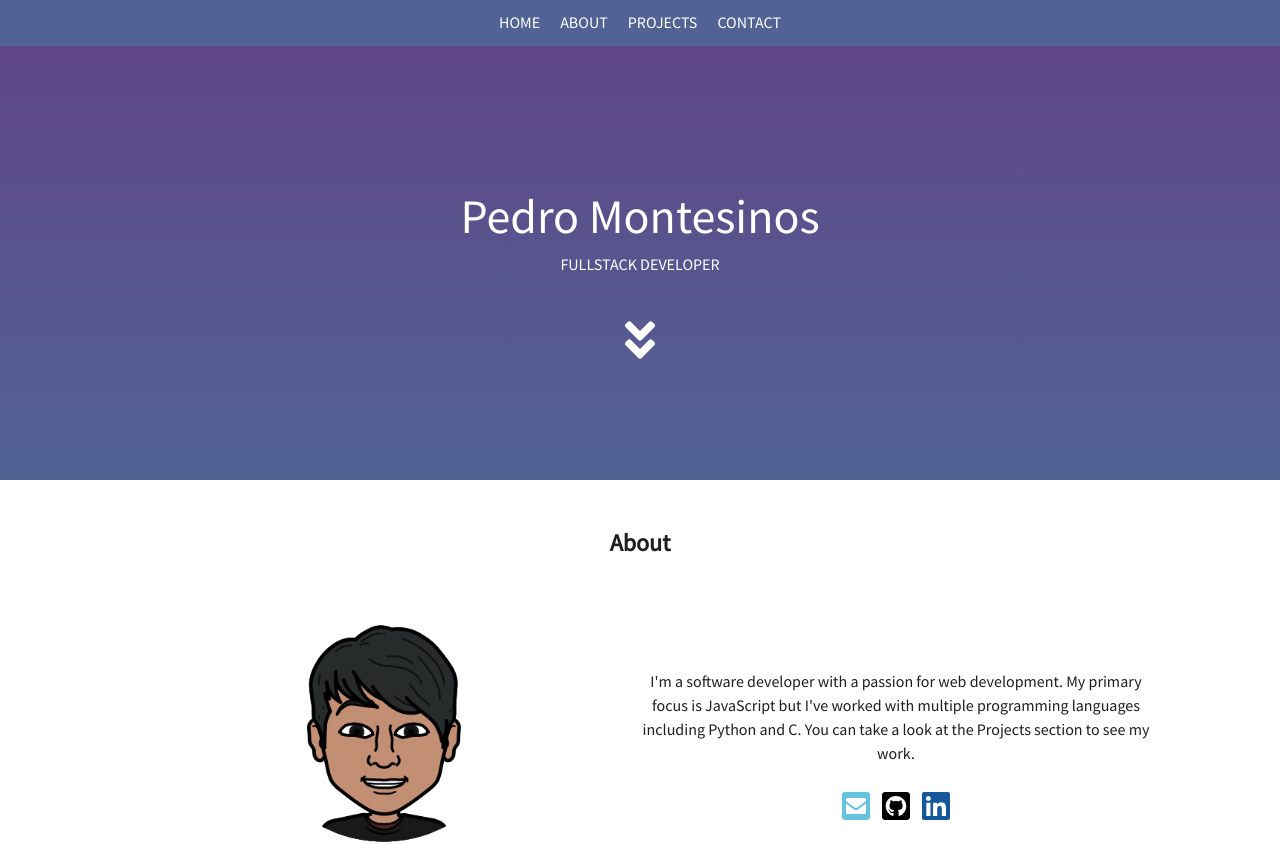
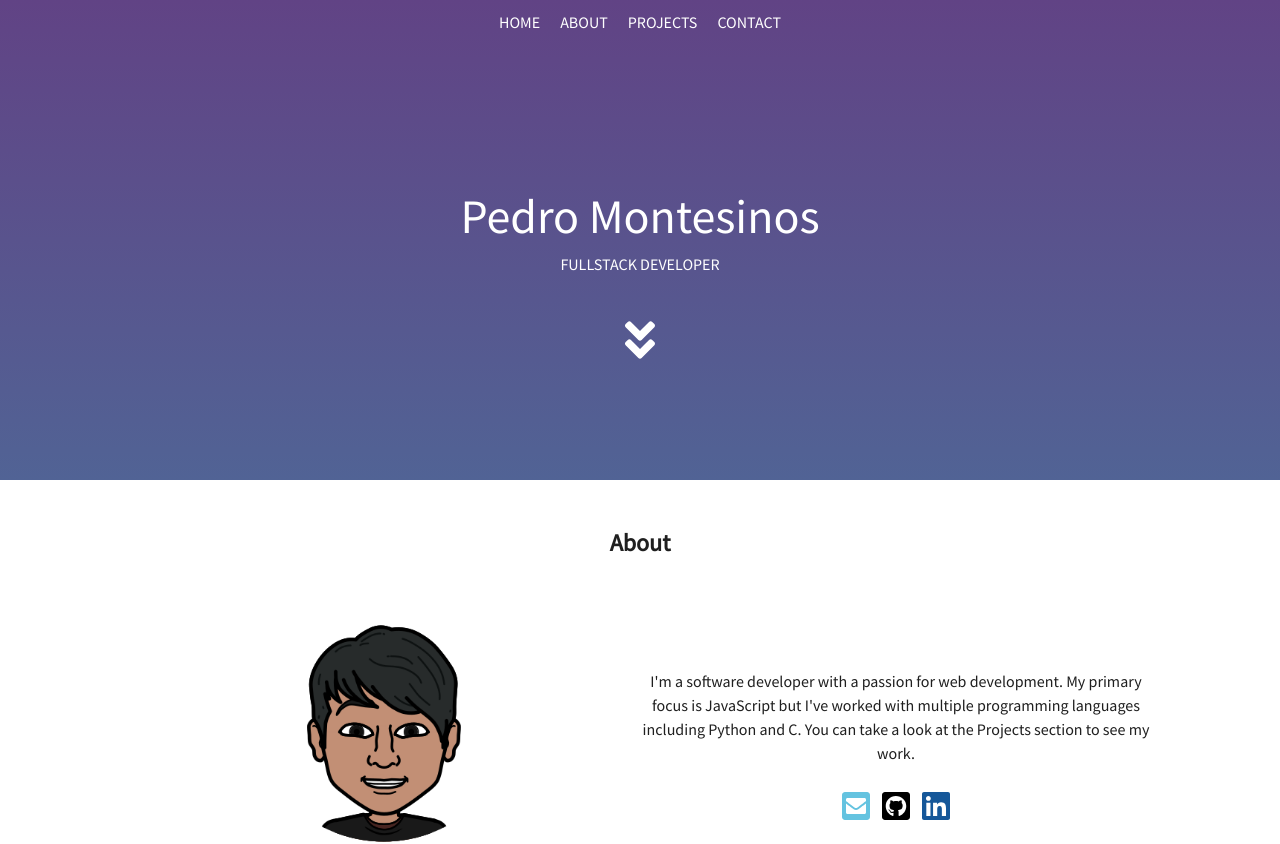
Before and after one commit to pedrolmr/my-portfolio, a React (Create React App) app: page / in a window 1280 px wide. Shown: the top 844 px of the page. Built offline with nearby package versions, Linux system fonts and the light colour scheme.

Commit message:
added navbar color change when user scrolls down

```diff
--- a/src/components/Navigation.js
+++ b/src/components/Navigation.js
@@ -1,13 +1,30 @@
-import React from 'react';
+import React, { useState, useEffect } from 'react';
 import styled from 'styled-components';
 import { Link } from 'react-scroll';
 
 import { screen } from './globals/MediaQueries';
 
 const Navigation = () => {
+    const [navColor, setNavColor] = useState("");
+
+    useEffect(() => {
+        window.addEventListener("scroll", NavChangeColor);
+    }, "");
+
+    const NavChangeColor = () => {
+        const windowsScrollTop = window.pageYOffset;
+        if (windowsScrollTop > 50) {
+            setNavColor("");
+            setNavColor("#516395");
+        } else {
+            setNavColor("#516395");
+            setNavColor("");
+        }
+    }
+
     return (
         <div>
-            <NavBar>
+            <NavBar color={navColor}>
                 <Link activeClass="active" to="TopHeader" spy={true} smooth={true} offset={-70} duration={200}>HOME</Link>
                 <Link activeClass="active" to="About" spy={true} smooth={true} offset={-70} duration={200}>ABOUT</Link>
                 <Link activeClass="active" to="ProjectSection" spy={true} smooth={true} offset={-70} duration={200}>PROJECTS</Link>
@@ -17,7 +34,7 @@ const Navigation = () => {
     )
 }
 
-const NavBar = styled.div`
+const NavBar = styled.nav`
     display:flex;
     width:100%;
     justify-content:center;
@@ -25,7 +42,7 @@ const NavBar = styled.div`
     overflow:hidden;
     z-index:1;
     transition:all 0.4s;
-    background-color:#516395;
+    background-color: ${props => props.color ? props.color : null };
     a{
         padding:10px;
         text-decoration:none;
```
